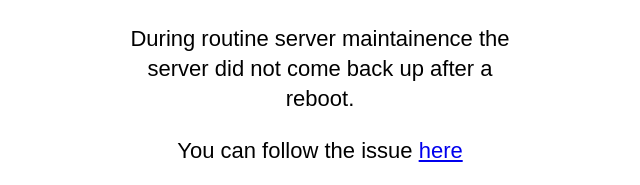
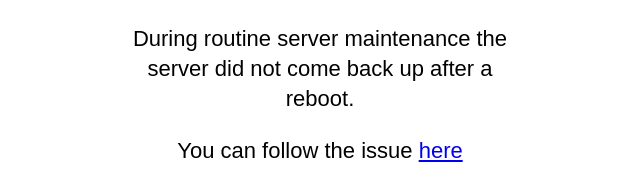
Before and after one commit to karrot-dev/karrot-is-down, a plain HTML site: page index.html in a window 1280 px wide. Shown: the part 529-714 px from the top of the page, 320-960 px from the left. Drawn offline with Linux system fonts and the light colour scheme.

Commit message:
Fix spelling mistake

```diff
--- a/index.html
+++ b/index.html
@@ -7,7 +7,7 @@
     <div class="container">
       <img src="carrot_logo.png">
       <h1>Sorry! karrot is down right now...</h1>
-      <p>During routine server maintainence the server did not come back up after a reboot.</p>
+      <p>During routine server maintenance the server did not come back up after a reboot.</p>
       <p>You can follow the issue <a href="https://github.com/karrot-dev/karrot-frontend/issues/2568">here</a></p>
       <p>Or chat with us in <a href="https://matrix.to/#/#karrot:matrix.org">our matrix room</a>.</p>
       <p>We're working on it...</p>
```
